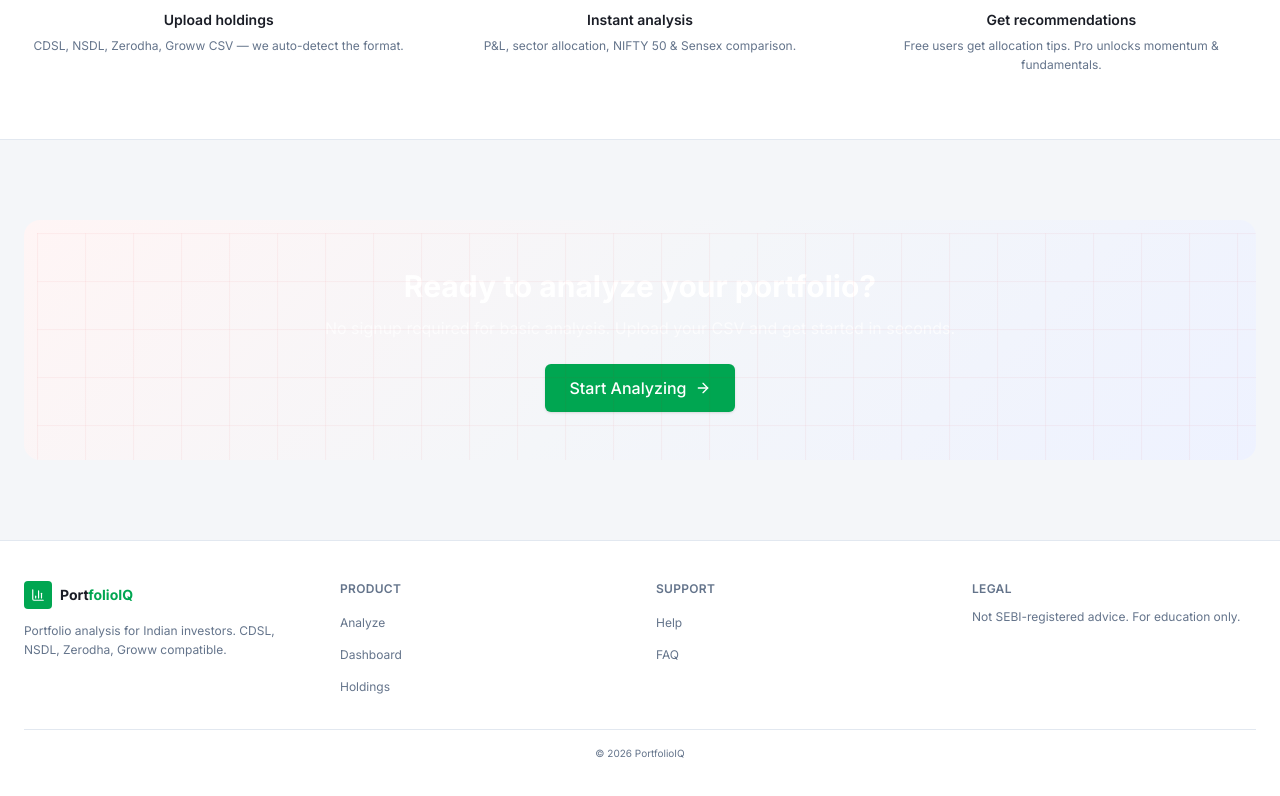
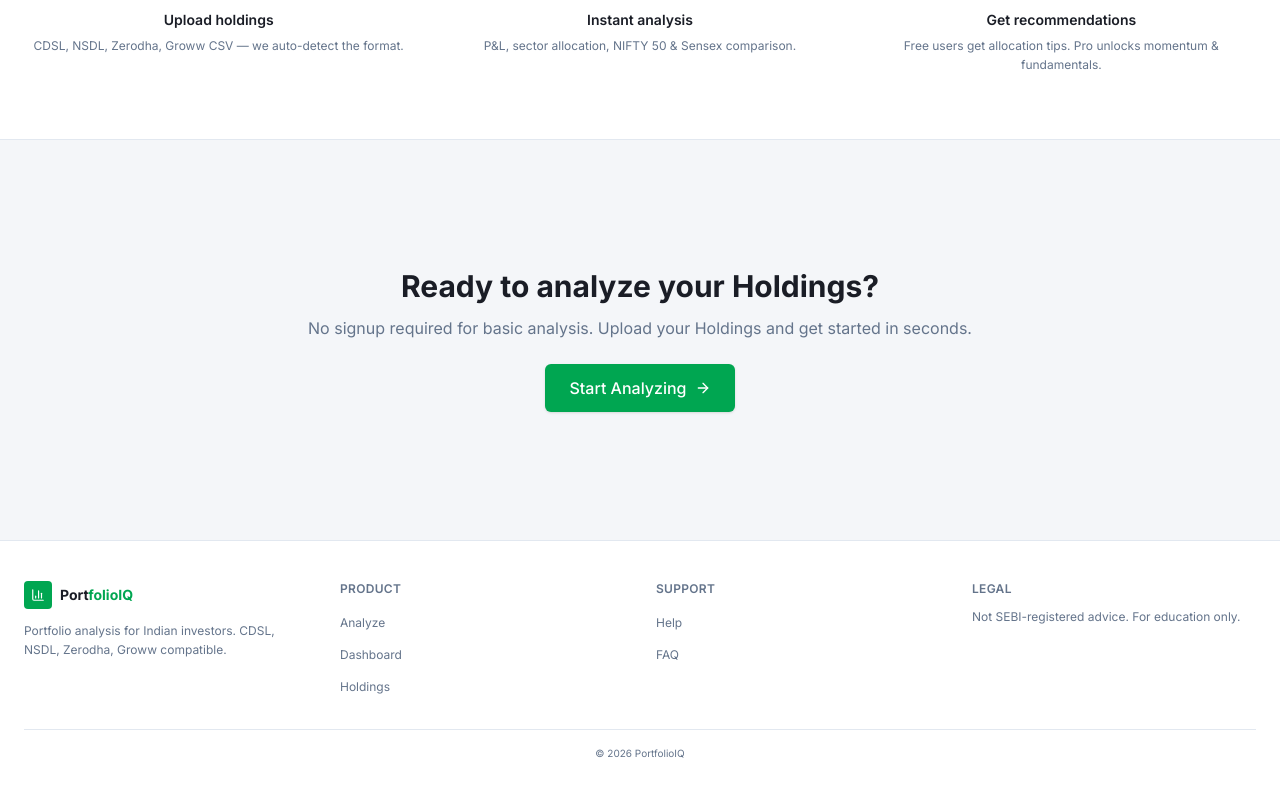
Before and after one commit to Imkatyayan/Asset-Manager, a Next.js app: page / in a window 1280 px wide. Shown: the part 1610-2406 px from the top of the page. Built offline with nearby package versions, Linux system fonts and the light colour scheme; no server answers.

Commit message:
fix: style and gradient

```diff
--- a/src/app/globals.css
+++ b/src/app/globals.css
@@ -98,7 +98,7 @@
     overflow: hidden;
   }
 
-  .gradient-hero::before {
+  /* .gradient-hero::before {
     content: "";
     position: absolute;
     inset: 0;
@@ -109,7 +109,7 @@
     opacity: 0.4;
     animation: grid-drift 20s linear infinite;
     pointer-events: none;
-  }
+  } */
 
   .glass-card {
     background: var(--glass-bg);
--- a/src/app/page.tsx
+++ b/src/app/page.tsx
@@ -176,12 +176,12 @@ export default async function HomePage() {
 
       {/* CTA */}
       <section className="mx-auto max-w-7xl px-4 py-20 sm:px-6">
-        <div className="rounded-2xl gradient-hero p-8 text-center sm:p-12">
-          <h2 className="text-2xl font-bold text-white sm:text-3xl">
-            Ready to analyze your portfolio?
+        <div className="rounded-2xl p-8 text-center sm:p-12">
+          <h2 className="text-2xl font-bold text-market-text sm:text-3xl">
+            Ready to analyze your Holdings?
           </h2>
-          <p className="mt-3 text-white/70">
-            No signup required for basic analysis. Upload your CSV and get started in seconds.
+          <p className="mt-3 text-market-muted">
+            No signup required for basic analysis. Upload your Holdings and get started in seconds.
           </p>
           <Link href="/analyze" className="mt-6 inline-block">
             <Button size="lg">
```
